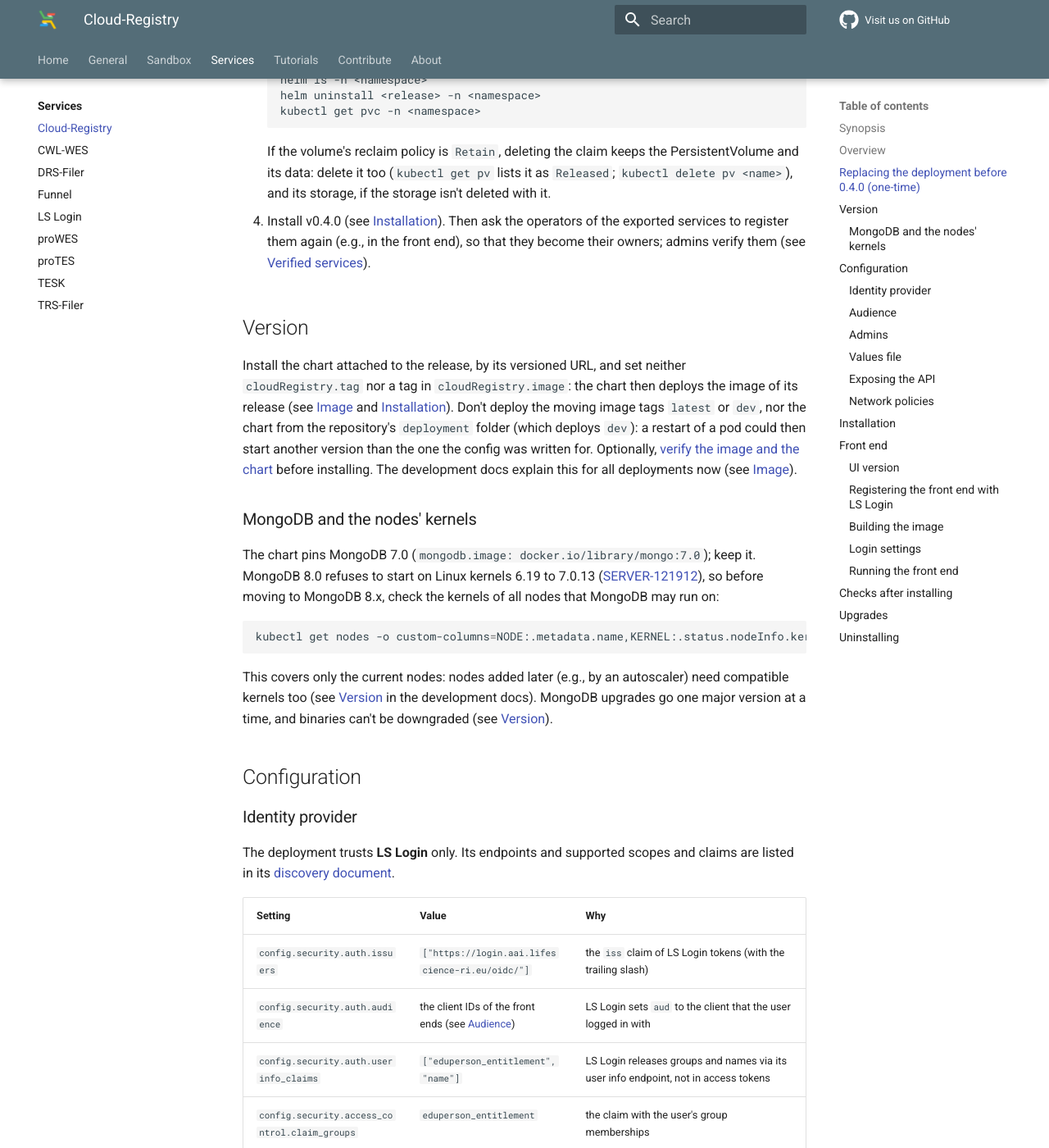
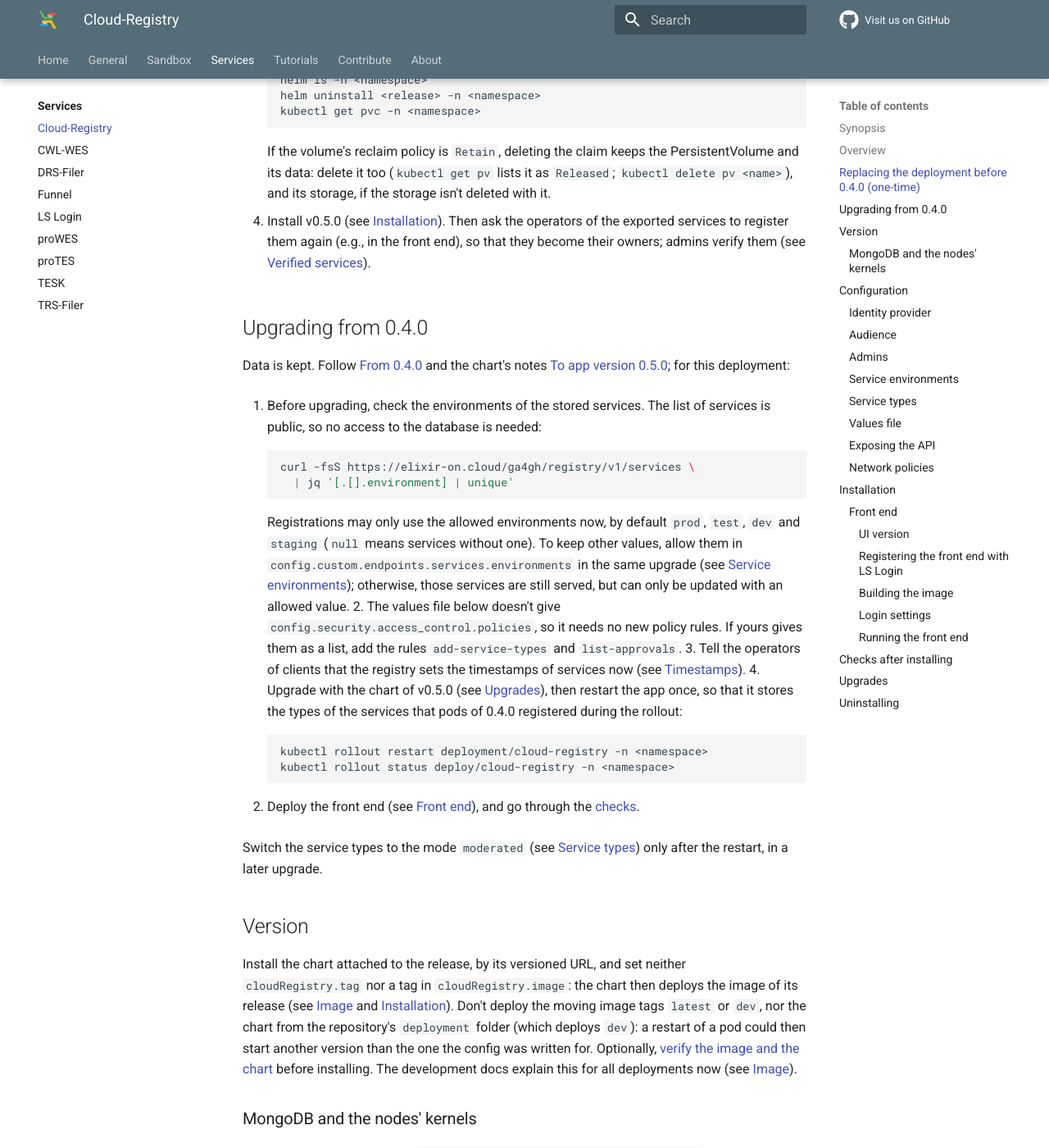
Before and after one commit to elixir-cloud-aai/elixir-cloud-aai.github.io, an MkDocs documentation site: the page built from docs/services/cloudregistry.md, in a window 1280 px wide and 1400 px high, scrolled down 2075 px. Shown: the whole window at 82% size. Built offline with MkDocs 1.6.1 and Material for MkDocs 9.7.7, drawn with Linux system fonts in a browser that asks for light colours; comment, search, counter and statistics services are not loaded; some of the changed text lies outside the part shown.

Commit message:
docs: update Cloud Registry page to 0.5.0
Links, chart and checks of v0.5.0; the upgrade from 0.4.0, linking the
registry's upgrade guide and chart notes; service environments and
types; and the front end as a step of the installation (#54).

Co-Authored-By: Claude Opus 5.5 <noreply@anthropic.com>

````diff
--- a/docs/services/cloudregistry.md
+++ b/docs/services/cloudregistry.md
@@ -12,13 +12,14 @@ deployment:
 
 - [Deployment][cr-deployment] (the Helm chart; in the repository:
   [`deployment/README.md`][cr-deployment-readme])
-- [Upgrading: From versions before 0.4.0][cr-upgrading-0.4.0]
+- Upgrading: [From 0.4.0][cr-upgrading-0.4.0-to-0.5.0] and [From versions
+  before 0.4.0][cr-upgrading-0.4.0]
 - [Configuration][cr-configuration], [Access control][cr-access-control]
   and [Operations][cr-operations]
-- [Release notes of 0.4.0][cr-release-notes]
+- [Release notes of 0.5.0][cr-release-notes]
 - The front end's [README][cr-ui-readme] (see [Front end](#front-end))
 
-!!! info "Last checked against Cloud Registry v0.4.0"
+!!! info "Last checked against Cloud Registry v0.5.0"
     For a later release, read its release notes and upgrade steps first,
     then update the version in the links and commands of this page (the
     chart URL and the links to the documentation).
@@ -35,7 +36,7 @@ For anything this page doesn't answer, write to
 | API documentation (Swagger UI) | <https://elixir-on.cloud/ga4gh/registry/v1/ui/> |
 | Identity provider | [LS Login][ls-login], issuer `https://login.aai.lifescience-ri.eu/oidc/` |
 | Admins | members of the LS Login group `ECP_CLN:ADMIN` (see [Admins](#admins)) |
-| Helm chart | `cloud-registry-0.4.0.tgz` of the [v0.4.0 release][cr-release] (deploys the image `elixircloud/cloud-registry:0.4.0`) |
+| Helm chart | `cloud-registry-0.5.0.tgz` of the [v0.5.0 release][cr-release] (deploys the image `elixircloud/cloud-registry:0.5.0`) |
 | Database | MongoDB 7.0, deployed by the chart |
 
 The API's base path is `/ga4gh/registry/v1` (not
@@ -88,10 +89,51 @@ deployment:
     as `Released`; `kubectl delete pv <name>`), and its storage, if the
     storage isn't deleted with it.
 
-4. Install v0.4.0 (see [Installation](#installation)). Then ask the
+4. Install v0.5.0 (see [Installation](#installation)). Then ask the
    operators of the exported services to register them again (e.g., in the
    front end), so that they become their owners; admins verify them (see
    [Verified services][cr-verified-services]).
+
+## Upgrading from 0.4.0
+
+Data is kept. Follow [From 0.4.0][cr-upgrading-0.4.0-to-0.5.0] and the
+chart's notes [To app version 0.5.0][cr-chart-0.5.0]; for this deployment:
+
+1. Before upgrading, check the environments of the stored services. The
+   list of services is public, so no access to the database is needed:
+
+    ```bash
+    curl -fsS https://elixir-on.cloud/ga4gh/registry/v1/services \
+      | jq '[.[].environment] | unique'
+    ```
+
+    Registrations may only use the allowed environments now, by default
+    `prod`, `test`, `dev` and `staging` (`null` means services without
+    one). To keep other values, allow them in
+    `config.custom.endpoints.services.environments` in the same upgrade (see
+    [Service environments](#service-environments)); otherwise, those
+    services are still served, but can only be updated with an allowed
+    value.
+2. The values file below doesn't give
+   `config.security.access_control.policies`, so it needs no new policy
+   rules. If yours gives them as a list, add the rules `add-service-types`
+   and `list-approvals`.
+3. Tell the operators of clients that the registry sets the timestamps of
+   services now (see [Timestamps][cr-timestamps]).
+4. Upgrade with the chart of v0.5.0 (see [Upgrades](#upgrades)), then
+   restart the app once, so that it stores the types of the services that
+   pods of 0.4.0 registered during the rollout:
+
+    ```bash
+    kubectl rollout restart deployment/cloud-registry -n <namespace>
+    kubectl rollout status deploy/cloud-registry -n <namespace>
+    ```
+
+5. Deploy the front end (see [Front end](#front-end)), and go through the
+   [checks](#checks-after-installing).
+
+Switch the service types to the mode `moderated` (see [Service
+types](#service-types)) only after the restart, in a later upgrade.
 
 ## Version
 
@@ -188,6 +230,34 @@ The response lists the groups in `eduperson_entitlement` (if the token's
 scopes allow it). Group changes reach the registry within 5 minutes, as it
 caches the user info per token (see [Group membership
 changes][cr-group-membership-changes]).
+
+### Service environments
+
+The deployment keeps the default environments (`prod`, `test`, `dev` and
+`staging`, as suggested by the GA4GH specification): registrations with
+other values are rejected (see [Service
+environments][cr-service-environments]). If the values file changes them,
+build the front end with the same values (see [Building the
+image](#building-the-image)).
+
+### Service types
+
+Service types are stored, and `config.custom.access_control.service_types`
+sets who may add them (see [Service types][cr-service-types-config]):
+`open` (the default, any logged-in user), `controlled` (admins only) or
+`moderated` (any logged-in user, but types of users other than admins, and
+the services that have them, are pending until an admin approves them). The
+values file below keeps the default; to moderate new types, set:
+
+```yaml title="values-prod.yaml"
+config:
+  custom:
+    access_control:
+      service_types: moderated
+```
+
+Admins approve pending types and services in the front end. Without the
+admin group (see [Admins](#admins)), nobody could approve them.
 
 ### Values file
 
@@ -325,7 +395,7 @@ network plugin enforces them.
 
     ```bash
     helm install cloud-registry \
-      https://github.com/elixir-cloud-aai/cloud-registry/releases/download/v0.4.0/cloud-registry-0.4.0.tgz \
+      https://github.com/elixir-cloud-aai/cloud-registry/releases/download/v0.5.0/cloud-registry-0.5.0.tgz \
       -n <namespace> -f values-prod.yaml
     kubectl rollout status deploy/cloud-registry -n <namespace>
     ```
@@ -333,7 +403,9 @@ network plugin enforces them.
     Rendering fails if the issuer, the audience or the admin group is
     missing.
 
-## Front end
+4. Deploy the front end (see [Front end](#front-end)).
+
+### Front end
 
 The front end ([Cloud Registry UI][cr-ui-repo]) is a web app, served at
 <https://registry.elixir-on.cloud/>. Anyone can browse the services in it;
@@ -342,15 +414,15 @@ them with others (access management). Admins also verify services, and
 approve new service types and the services that are pending until their
 type is approved (see the [UI's README][cr-ui-readme]).
 
-### UI version
+#### UI version
 
 UI versions follow the registry in major and minor version: UI 0.5.x works
 with Cloud Registry 0.5.x. Until the UI's first release, its
-[`ai` branch][cr-ui-ai] goes with Cloud Registry 0.5.0: deploy it together
-with the upgrade to that release, not with 0.4.0. Note the commit you build
-from, so that you can build the same image again.
+[`ai` branch][cr-ui-ai] goes with Cloud Registry 0.5.0; it doesn't work
+with 0.4.0. Note the commit you build from, so that you can build the same
+image again.
 
-### Registering the front end with LS Login
+#### Registering the front end with LS Login
 
 Register the front end with [LS Login][ls-login] as a service (an OpenID
 Connect client):
@@ -366,7 +438,7 @@ Add the client ID to the registry's audience (see [Audience](#audience)).
 Keep the client secret in a secret store, never in a repository or in the
 image.
 
-### Building the image
+#### Building the image
 
 The front end reads the settings `NEXT_PUBLIC_*` when it is built, from the
 file `.env` in the repository, and they are fixed in the image (see
@@ -394,7 +466,7 @@ that the cluster can pull from.
     `docker build` copies `.env` into the image. Put only the settings
     `NEXT_PUBLIC_*` in it, never the login settings with the client secret.
 
-### Login settings
+#### Login settings
 
 The login settings are read when the app starts: `LOGIN_PROVIDERS` (a JSON
 list with LS Login, including the client ID and secret) and
@@ -404,7 +476,7 @@ with the scopes above. Pass them as environment variables when the
 container starts, e.g., from a Kubernetes Secret (`envFrom` with a
 `secretRef`); without them, the app refuses to start.
 
-### Running the front end
+#### Running the front end
 
 The UI has no Helm chart. Run the image as a Deployment with a Service on
 port 3000, and route `registry.elixir-on.cloud` to it with HTTPS: the login
@@ -419,7 +491,7 @@ below, which include logging in as an admin.
 
 ## Checks after installing
 
-1. The service info shows version `0.4.0` and the deployment's fields:
+1. The service info shows version `0.5.0` and the deployment's fields:
 
     ```bash
     curl -fsS https://elixir-on.cloud/ga4gh/registry/v1/service-info
@@ -434,13 +506,21 @@ below, which include logging in as an admin.
     ```
 
 3. The app logs the admin group on startup; the line must name the
-   `ECP_CLN:ADMIN` group above:
+   `ECP_CLN:ADMIN` group above. It also warns of stored services whose
+   environment is not allowed; there should be no such warning:
 
     ```bash
     kubectl logs deploy/cloud-registry -n <namespace> | grep "mapped to the role 'admin'"
+    kubectl logs deploy/cloud-registry -n <namespace> | grep "environments not allowed"
     ```
 
-4. An admin logs in to the front end and calls `GET /me` (see [Current
+4. The stored service types include those of the registered services:
+
+    ```bash
+    curl -fsS https://elixir-on.cloud/ga4gh/registry/v1/services/types
+    ```
+
+5. An admin logs in to the front end and calls `GET /me` (see [Current
    user][cr-current-user]) with their access token; the response must
    contain `"admin": true`. If it says `false`, the token lacks the group
    (check the scopes and the user info, see [Admins](#admins)); if the
@@ -486,37 +566,42 @@ uses it again; delete the claim by hand to remove the data (see
 policy is `Retain`.
 
 [cr-repo]: <https://github.com/elixir-cloud-aai/cloud-registry>
-[cr-release]: <https://github.com/elixir-cloud-aai/cloud-registry/releases/tag/v0.4.0>
+[cr-release]: <https://github.com/elixir-cloud-aai/cloud-registry/releases/tag/v0.5.0>
 [cr-ui-repo]: <https://github.com/elixir-cloud-aai/cloud-registry-ui>
 [cr-ui-ai]: <https://github.com/elixir-cloud-aai/cloud-registry-ui/tree/ai>
 [cr-ui-readme]: <https://github.com/elixir-cloud-aai/cloud-registry-ui/blob/ai/README.md>
 [cr-ui-configurations]: <https://github.com/elixir-cloud-aai/cloud-registry-ui/blob/ai/README.md#configurations>
 [cr-ui-registry-settings]: <https://github.com/elixir-cloud-aai/cloud-registry-ui/blob/ai/README.md#registry>
 [cr-ui-login]: <https://github.com/elixir-cloud-aai/cloud-registry-ui/blob/ai/README.md#login>
-[cr-deployment-readme]: <https://github.com/elixir-cloud-aai/cloud-registry/blob/v0.4.0/deployment/README.md>
-[cr-deployment]: <https://cloud-registry.readthedocs.io/en/v0.4.0/deployment/>
-[cr-image]: <https://cloud-registry.readthedocs.io/en/v0.4.0/deployment/#image>
-[cr-installation]: <https://cloud-registry.readthedocs.io/en/v0.4.0/deployment/#installation>
-[cr-ingress]: <https://cloud-registry.readthedocs.io/en/v0.4.0/deployment/#ingress>
-[cr-tls]: <https://cloud-registry.readthedocs.io/en/v0.4.0/deployment/#tls>
-[cr-network-policies]: <https://cloud-registry.readthedocs.io/en/v0.4.0/deployment/#network-policies>
-[cr-upgrades]: <https://cloud-registry.readthedocs.io/en/v0.4.0/deployment/#upgrades>
-[cr-mongodb-version]: <https://cloud-registry.readthedocs.io/en/v0.4.0/deployment/#version>
-[cr-authentication]: <https://cloud-registry.readthedocs.io/en/v0.4.0/deployment/#authentication>
-[cr-persistence]: <https://cloud-registry.readthedocs.io/en/v0.4.0/deployment/#persistence>
+[cr-deployment-readme]: <https://github.com/elixir-cloud-aai/cloud-registry/blob/v0.5.0/deployment/README.md>
+[cr-deployment]: <https://cloud-registry.readthedocs.io/en/v0.5.0/deployment/>
+[cr-image]: <https://cloud-registry.readthedocs.io/en/v0.5.0/deployment/#image>
+[cr-installation]: <https://cloud-registry.readthedocs.io/en/v0.5.0/deployment/#installation>
+[cr-ingress]: <https://cloud-registry.readthedocs.io/en/v0.5.0/deployment/#ingress>
+[cr-tls]: <https://cloud-registry.readthedocs.io/en/v0.5.0/deployment/#tls>
+[cr-network-policies]: <https://cloud-registry.readthedocs.io/en/v0.5.0/deployment/#network-policies>
+[cr-upgrades]: <https://cloud-registry.readthedocs.io/en/v0.5.0/deployment/#upgrades>
+[cr-mongodb-version]: <https://cloud-registry.readthedocs.io/en/v0.5.0/deployment/#version>
+[cr-authentication]: <https://cloud-registry.readthedocs.io/en/v0.5.0/deployment/#authentication>
+[cr-persistence]: <https://cloud-registry.readthedocs.io/en/v0.5.0/deployment/#persistence>
 [cr-latest-image]: <https://cloud-registry.readthedocs.io/en/latest/deployment/#image>
 [cr-latest-version]: <https://cloud-registry.readthedocs.io/en/latest/deployment/#version>
-[cr-upgrading-0.4.0]: <https://cloud-registry.readthedocs.io/en/v0.4.0/upgrading/#from-versions-before-040>
-[cr-configuration]: <https://cloud-registry.readthedocs.io/en/v0.4.0/configuration/>
-[cr-service-info]: <https://cloud-registry.readthedocs.io/en/v0.4.0/configuration/#service-info>
-[cr-access-control]: <https://cloud-registry.readthedocs.io/en/v0.4.0/access-control/>
-[cr-admins]: <https://cloud-registry.readthedocs.io/en/v0.4.0/access-control/#admins>
-[cr-group-membership-changes]: <https://cloud-registry.readthedocs.io/en/v0.4.0/access-control/#group-membership-changes>
-[cr-current-user]: <https://cloud-registry.readthedocs.io/en/v0.4.0/access-control/#current-user>
-[cr-operations]: <https://cloud-registry.readthedocs.io/en/v0.4.0/operations/>
-[cr-verifying]: <https://cloud-registry.readthedocs.io/en/v0.4.0/operations/#verifying-images-and-charts>
-[cr-verified-services]: <https://cloud-registry.readthedocs.io/en/v0.4.0/api/#verified-services>
-[cr-release-notes]: <https://cloud-registry.readthedocs.io/en/v0.4.0/releases/0.4.0/>
+[cr-upgrading-0.4.0]: <https://cloud-registry.readthedocs.io/en/v0.5.0/upgrading/#from-versions-before-040>
+[cr-configuration]: <https://cloud-registry.readthedocs.io/en/v0.5.0/configuration/>
+[cr-service-info]: <https://cloud-registry.readthedocs.io/en/v0.5.0/configuration/#service-info>
+[cr-access-control]: <https://cloud-registry.readthedocs.io/en/v0.5.0/access-control/>
+[cr-admins]: <https://cloud-registry.readthedocs.io/en/v0.5.0/access-control/#admins>
+[cr-group-membership-changes]: <https://cloud-registry.readthedocs.io/en/v0.5.0/access-control/#group-membership-changes>
+[cr-current-user]: <https://cloud-registry.readthedocs.io/en/v0.5.0/access-control/#current-user>
+[cr-operations]: <https://cloud-registry.readthedocs.io/en/v0.5.0/operations/>
+[cr-verifying]: <https://cloud-registry.readthedocs.io/en/v0.5.0/operations/#verifying-images-and-charts>
+[cr-verified-services]: <https://cloud-registry.readthedocs.io/en/v0.5.0/api/#verified-services>
+[cr-release-notes]: <https://cloud-registry.readthedocs.io/en/v0.5.0/releases/0.5.0/>
+[cr-upgrading-0.4.0-to-0.5.0]: <https://cloud-registry.readthedocs.io/en/v0.5.0/upgrading/#from-040>
+[cr-chart-0.5.0]: <https://cloud-registry.readthedocs.io/en/v0.5.0/deployment/#to-app-version-050>
+[cr-timestamps]: <https://cloud-registry.readthedocs.io/en/v0.5.0/api/#timestamps>
+[cr-service-environments]: <https://cloud-registry.readthedocs.io/en/v0.5.0/configuration/#service-environments>
+[cr-service-types-config]: <https://cloud-registry.readthedocs.io/en/v0.5.0/configuration/#service-types>
 [foca-networkpolicy-peers]: <https://github.com/elixir-cloud-aai/foca/blob/chart-v0.2.0/docs/helm-chart.md#networkpolicy-peers>
 [ls-login]: <https://www.lifescience-ri.eu/life-science-login/>
 [ls-login-discovery]: <https://login.aai.lifescience-ri.eu/oidc/.well-known/openid-configuration>
````
Also changed, not shown: other parts of docs/services/cloudregistry.md (+1 -1 lines).
